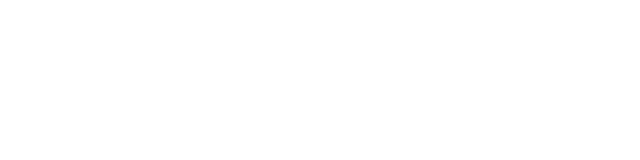
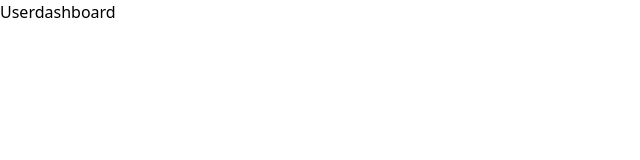
Before and after one commit to abhishek-7262/appointment_frontend, a React app: page /user in a window 1280 px wide. Before the commit this address had no page. Shown: the top 160 px of the page, without its empty margins (0-640 px from the left). Built offline with nearby package versions, Linux system fonts and the light colour scheme; the HTML template or start-up script is replaced by a standard one.

Commit message:
login-navigate to user/admin dash

```diff
--- a/src/App.tsx
+++ b/src/App.tsx
@@ -1,25 +1,31 @@
-import React, { Suspense } from 'react'
-import LoadingScreen from './components/loading-screen/LoadingScreen'
-import { Routes, Route } from 'react-router-dom'
+import React, { Suspense } from "react";
+import LoadingScreen from "./components/loading-screen/LoadingScreen";
+import { Routes, Route } from "react-router-dom";
 
-import { Login } from './lazy/global.pages'
+import { Login } from "./lazy/global.pages";
 
-import { AdminDashboard, Dashboard, AdminSlot } from './lazy/admin.pages'
+import { AdminDashboard, Dashboard, AdminSlot } from "./lazy/admin.pages";
+
+import { UserDashboard, UserDashboardPage } from "./lazy/user.pages";
 
 const App: React.FC = () => {
   return (
     <Suspense fallback={<LoadingScreen />}>
       <Routes>
-
         <Route path="/" element={<Login />}></Route>
 
-        <Route path='/admin' element={<AdminDashboard />}>
+        <Route path="/admin" element={<AdminDashboard />}>
           <Route path="" element={<Dashboard />}></Route>
           <Route path="slots" element={<AdminSlot />}></Route>
         </Route>
+
+        <Route path="/user" element={<UserDashboard />}>
+          <Route path="" element={<UserDashboardPage />}></Route>
+          {/* <Route path="slots" element={<AdminSlot />}></Route> */}
+        </Route>
       </Routes>
     </Suspense>
-  )
-}
+  );
+};
 
-export default App
+export default App;
--- a/src/lazy/user.pages.ts
+++ b/src/lazy/user.pages.ts
@@ -0,0 +1,9 @@
+import { lazy } from "react";
+
+const UserDashboard = lazy(() => import("../pages/user/User"));
+
+const UserDashboardPage = lazy(
+  () => import("../pages/user/pages/dashboard/Userdashboard")
+);
+
+export { UserDashboard, UserDashboardPage };
--- a/src/pages/login/Login.tsx
+++ b/src/pages/login/Login.tsx
@@ -1,13 +1,8 @@
-import React, { useState } from 'react';
-import {
-    TextField,
-    Button,
-    Typography,
-    Box,
-    Paper,
-} from '@mui/material';
-import { useForm } from 'react-hook-form';
-import axiosInstance from '../../api/axiosInstance';
+import React, { useState } from "react";
+import { TextField, Button, Typography, Box, Paper } from "@mui/material";
+import { useForm } from "react-hook-form";
+import axiosInstance from "../../api/axiosInstance";
+import { useNavigate } from "react-router-dom";
 
 type FormValues = {
   name?: string;
@@ -17,6 +12,7 @@ type FormValues = {
 };
 
 const Login: React.FC = () => {
+  const navigate = useNavigate();
   const [isSignup, setIsSignup] = useState(false);
 
   const {
@@ -36,31 +32,39 @@ const Login: React.FC = () => {
     const payload = {
       email: data.email,
       password: data.password,
-        }
+    };
 
     if (isSignup) {
-            console.log('Signup data:', data);
+      console.log("Signup data:", data);
     } else {
-            console.log('Login data:', {
+      console.log("Login data:", {
         email: data.email,
         password: data.password,
       });
 
+      const response = await axiosInstance.post(`/auth/login`, payload);
+      console.log(response.data, " login");
 
+      if (response.status == 200 || response.status == 201) {
+        localStorage.setItem("token", response.data?.access_token);
+        localStorage.setItem("role", response.data?.user.role);
 
-            const response = await axiosInstance.post(`/auth/login`, payload)
-            console.log(response, " login")
-            localStorage.setItem('token', 'access_token')
+        if (response.data.user.role == "user") {
+          navigate(`/user`);
+        } else if (response.data.user.role == "admin") {
+          navigate(`/admin`);
+        }
+      }
     }
   };
 
-    const password = watch('password');
+  const password = watch("password");
 
   return (
     <div className="min-h-screen  w-full flex items-center justify-center ">
       <Paper elevation={3} className="p-8 max-w-md w-full">
         <Typography variant="h5" className="mb-6 text-center font-semibold">
-                    {isSignup ? 'Sign Up' : 'Login'}
+          {isSignup ? "Sign Up" : "Login"}
         </Typography>
 
         <form onSubmit={handleSubmit(onSubmit)} className="space-y-4">
@@ -68,7 +72,7 @@ const Login: React.FC = () => {
             <TextField
               fullWidth
               label="Name"
-                            {...register('name', { required: 'Name is required' })}
+              {...register("name", { required: "Name is required" })}
               error={!!errors.name}
               helperText={errors.name?.message}
             />
@@ -77,11 +81,11 @@ const Login: React.FC = () => {
             fullWidth
             label="Email"
             type="email"
-                        {...register('email', {
-                            required: 'Email is required',
+            {...register("email", {
+              required: "Email is required",
               pattern: {
                 value: /^[^\s@]+@[^\s@]+\.[^\s@]+$/,
-                                message: 'Invalid email address',
+                message: "Invalid email address",
               },
             })}
             error={!!errors.email}
@@ -91,11 +95,11 @@ const Login: React.FC = () => {
             fullWidth
             label="Password"
             type="password"
-                        {...register('password', {
-                            required: 'Password is required',
+            {...register("password", {
+              required: "Password is required",
               minLength: {
                 value: 6,
-                                message: 'Password must be at least 6 characters',
+                message: "Password must be at least 6 characters",
               },
             })}
             error={!!errors.password}
@@ -106,29 +110,29 @@ const Login: React.FC = () => {
               fullWidth
               label="Confirm Password"
               type="password"
-                            {...register('confirmPassword', {
-                                required: 'Please confirm your password',
+              {...register("confirmPassword", {
+                required: "Please confirm your password",
                 validate: (value) =>
-                                    value === password || 'Passwords do not match',
+                  value === password || "Passwords do not match",
               })}
               error={!!errors.confirmPassword}
               helperText={errors.confirmPassword?.message}
             />
           )}
           <Button type="submit" variant="contained" color="primary" fullWidth>
-                        {isSignup ? 'Sign Up' : 'Login'}
+            {isSignup ? "Sign Up" : "Login"}
           </Button>
         </form>
 
         <Box mt={4} textAlign="center">
           <Typography variant="body2">
-                        {isSignup ? 'Already have an account?' : "Don't have an account?"}{' '}
+            {isSignup ? "Already have an account?" : "Don't have an account?"}{" "}
             <button
               type="button"
               onClick={toggleMode}
               className="text-blue-600 hover:underline font-medium"
             >
-                            {isSignup ? 'Login' : 'Sign Up'}
+              {isSignup ? "Login" : "Sign Up"}
             </button>
           </Typography>
         </Box>
--- /dev/null
+++ b/src/pages/user/User.tsx
@@ -0,0 +1,12 @@
+import React from "react";
+import { Outlet } from "react-router-dom";
+
+const User: React.FC = () => {
+  return (
+    <div>
+      <Outlet />
+    </div>
+  );
+};
+
+export default User;
--- /dev/null
+++ b/src/pages/user/pages/dashboard/Userdashboard.tsx
@@ -0,0 +1,7 @@
+import React from "react";
+
+const Userdashboard: React.FC = () => {
+  return <div>Userdashboard</div>;
+};
+
+export default Userdashboard;
```
Lines whose indentation alone changed are shown as unchanged.
